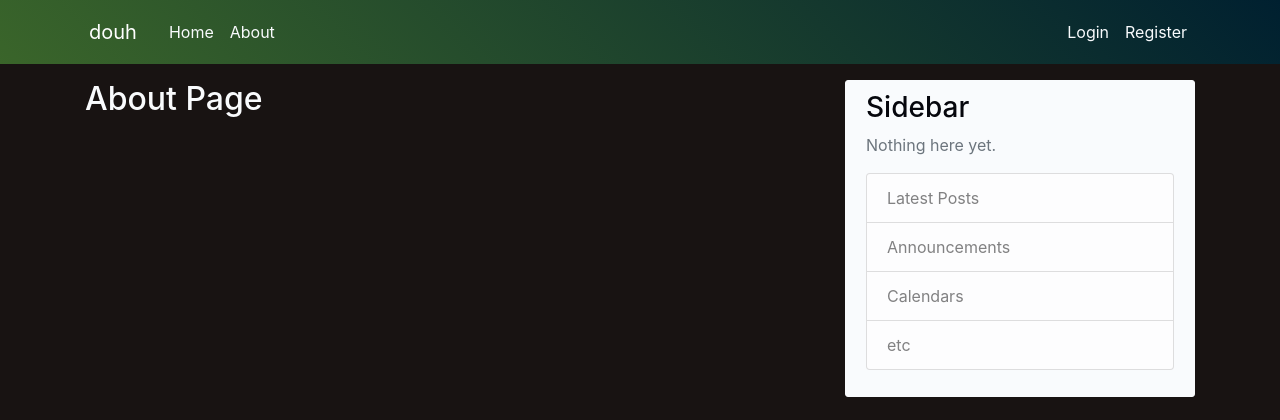
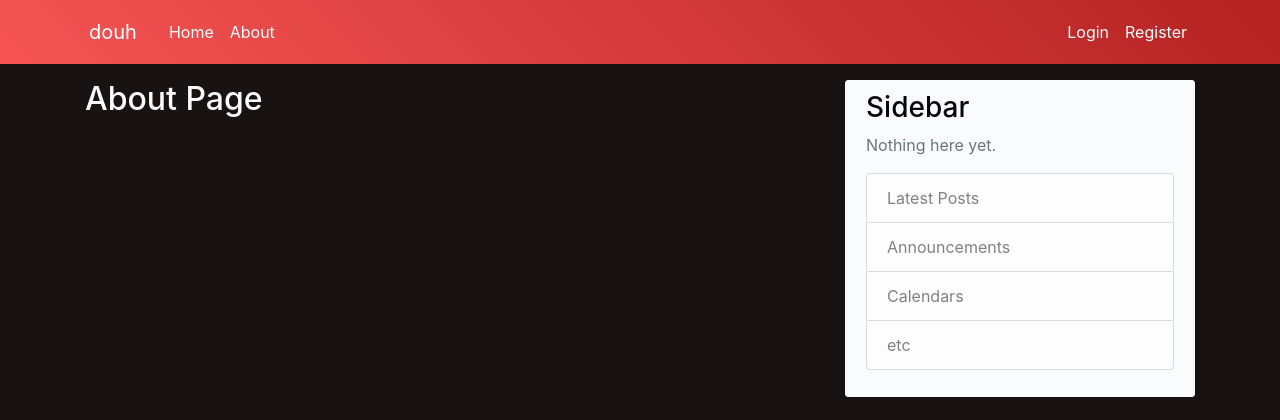
Before and after one commit to Ekimerton/Douh, a Flask app: page /lol in a window 1280 px wide. Shown: the top 420 px of the page. Run offline with Flask 2, Linux system fonts and the light colour scheme; some libraries are stand-ins or nearby versions.

```diff
--- a/Driver/static/main.css
+++ b/Driver/static/main.css
@@ -34,7 +34,7 @@ a:hover, .site-header .navbar-nav .nav-link:hover, .article-metadata a:hover {
 }
 
 .bg-steel {
-  background: linear-gradient(45deg, rgba(58,101,42,1) 0%, rgba(0,32,48,1) 100%);
+  background: linear-gradient(45deg, rgba(246,84,84,1) 0%, rgba(180,34,34,1) 100%);
 }
 
 .article-title, .subtitle {
```
